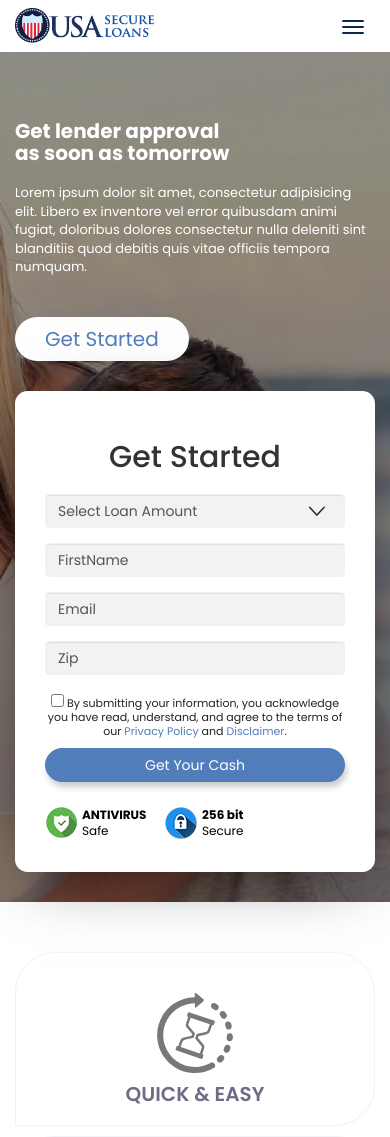
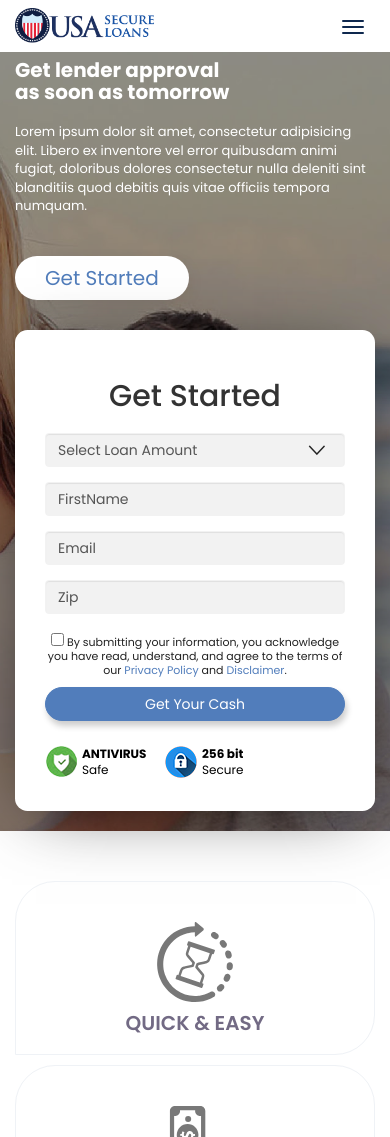
Before and after one commit to SparcsDigitalAgency/usasecureloans, a PHP site: page /new-website/index.php in a window 390 px wide. Shown: the top 1137 px of the page. Run offline with PHP 8.4, Linux system fonts and the light colour scheme; some libraries are stand-ins or nearby versions; some web fonts are replaced.

Commit message:
Update responsive.css

```diff
--- a/new-website/css/responsive.css
+++ b/new-website/css/responsive.css
@@ -110,8 +110,6 @@
        height: 35px;
     }
     .header-area {
-        padding-top: 100px;
-    padding-bottom: 30px;
     height: auto;
     }
     .page-title h2,
```
